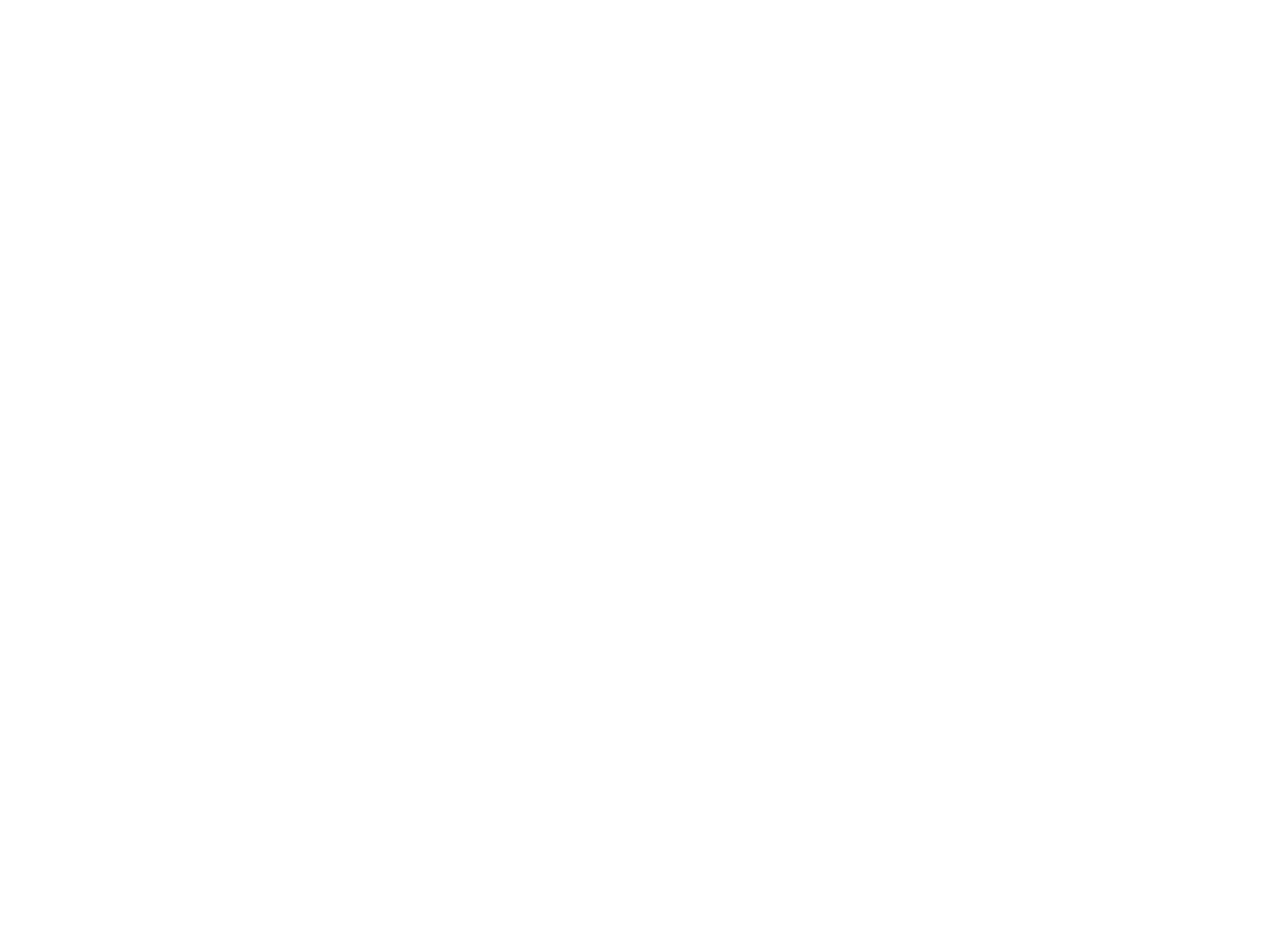
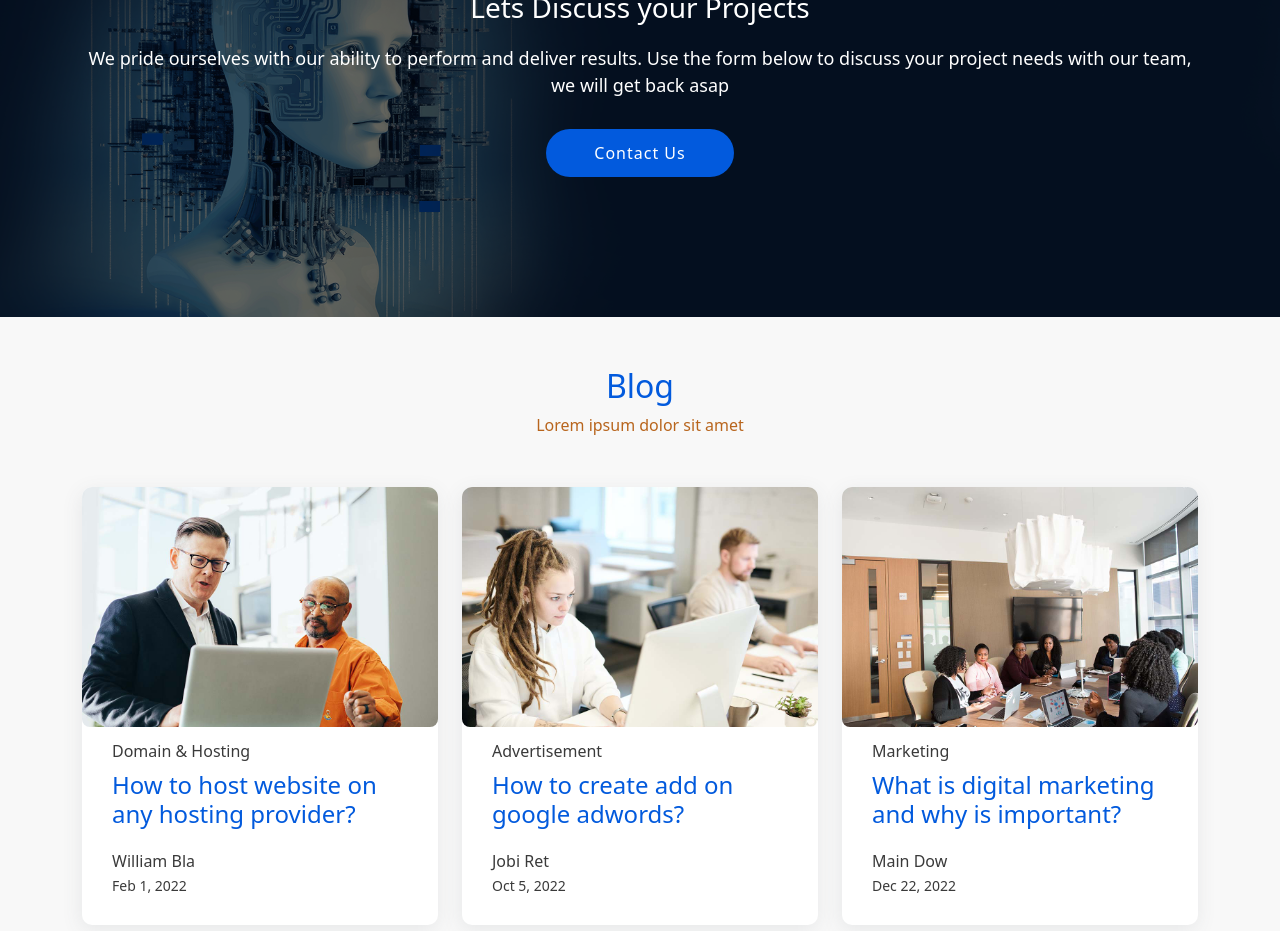
Before and after one commit to Hamza-1-0/Secondproject, a React (Vite) app: page / in a window 1280 px wide. Shown: the part 6620-7551 px from the top of the page. Before the commit the page ends 6481 px from the top, so only its background shows below. Built offline with nearby package versions, Linux system fonts and the light colour scheme.

Commit message:
Add header

```diff
--- /dev/null
+++ b/src/Components/Blog/Blog-style.css
@@ -0,0 +1,56 @@
+.blog{
+    padding-top: 50px;
+    padding-bottom: 80px;
+    background-color: #f8f8f8;
+}
+.blog .card-blog{
+    background-color: #ffffff;
+    padding: 30px;
+    height: 100%;
+    border-radius: 10px;
+    overflow: hidden;
+    box-shadow: -1px 5px 20px 0px rgb(82 90 101 / 10%);
+}
+.card-blog  .img-blog{
+    max-height: 240px;
+    margin: -30px -30px 15px -30px;
+    overflow: hidden;
+    border-radius: 8px;
+}
+
+.card-blog  .img-blog img{
+    max-width: 100%;
+    height: auto;
+    transition: 0.4s all;
+}
+.card-blog  .img-blog img:hover{
+   transform: scale(1.1);
+}
+.card-blog .text-blog h5{
+    font-size: 16px;
+    color: #3a3a3a;
+    margin-bottom: 10px;
+}
+.card-blog .text-blog h2{
+    font-size: 24px;
+    font-weight: 500;
+    padding: 0;
+    margin: 0 0 20px 0;
+}
+.card-blog .text-blog h2 a{
+    color: #025add;
+    transition: 0.3s all;
+    text-decoration: none;
+}
+.card-blog .text-blog h2 a:hover{
+    color: #3a3a3a;
+}
+.card-blog .text-blog p{
+    margin-bottom: 5px;
+    color: #3a3a3a;
+}
+.card-blog .text-blog h6{
+    font-size: 14px;
+    color: #3a3a3a;
+    margin-bottom: 0;
+}
--- /dev/null
+++ b/src/Components/Blog/Blog.jsx
@@ -0,0 +1,62 @@
+import { Col, Container, Row } from "react-bootstrap";
+import "./Blog-style.css";
+
+const Blog = () => {
+  return (
+    <div className="blog">
+      <h2 className="text-top">Blog</h2>
+      <p className="text-down">Lorem ipsum dolor sit amet</p>
+      <Container>
+        <Row>
+          <Col>
+            <div className="card-blog">
+              <div className="img-blog">
+                <img src="src\assets\News\blog\blog-1.jpg" alt="" />
+              </div>
+              <div className="text-blog">
+                <h5>Domain & Hosting</h5>
+                <h2>
+                  <a href="">How to host website on any hosting provider?</a>
+                </h2>
+                <p>William Bla</p>
+                <h6>Feb 1, 2022</h6>
+              </div>
+            </div>
+          </Col>
+          <Col>
+            <div className="card-blog">
+              <div className="img-blog">
+                <img src="src\assets\News\blog\blog-2.jpg" alt="" />
+              </div>
+              <div className="text-blog">
+                <h5>Advertisement</h5>
+                <h2>
+                  <a href="">How to create add on google adwords?</a>
+                </h2>
+                <p>Jobi Ret</p>
+                <h6>Oct 5, 2022</h6>
+              </div>
+            </div>
+          </Col>
+          <Col>
+            <div className="card-blog">
+              <div className="img-blog">
+                <img src="src\assets\News\blog\blog-3.jpg" alt="" />
+              </div>
+              <div className="text-blog">
+                <h5>Marketing</h5>
+                <h2>
+                  <a href="">What is digital marketing and why is important?</a>
+                </h2>
+                <p>Main Dow</p>
+                <h6>Dec 22, 2022</h6>
+              </div>
+            </div>
+          </Col>
+        </Row>
+      </Container>
+    </div>
+  );
+};
+
+export default Blog;
--- /dev/null
+++ b/src/Components/preview-contact/Preview-style.css
@@ -0,0 +1,49 @@
+.preview{
+    background: url(./hero-bg.png) center left;
+    background-size: cover;
+    padding: 130px 0px;
+    border-radius: 0px;
+    overflow: hidden;
+    position: relative;
+    background-attachment: fixed;
+}
+.preview::before{
+    content: "";
+    position: absolute;
+    left: 0;
+    bottom: 0;
+    top: 0;
+    right: 0;
+    width: 100%;
+    height: 100%;
+    background: #000000;
+    z-index: 0;
+    opacity: 0.6;
+}
+.preview .contact-prev{
+    position: relative;
+    z-index: 1;
+    text-align: center;
+}
+.preview .contact-prev h3{
+    color: #fff;
+    font-size: 28px;
+    margin-bottom: 20px;
+}
+.preview .contact-prev p{
+    color: #fff;
+    font-size: 18px;
+    margin-bottom: 20px;
+}
+.preview .contact-prev button{
+    font-weight: 500;
+    font-size: 16px;
+    letter-spacing: 1px;
+    display: inline-block;
+    padding: 12px 48px;
+    border-radius: 50px;
+    margin: 10px;
+    color: #fff;
+    background-color: #025add;
+    border: none;
+}
--- /dev/null
+++ b/src/Components/preview-contact/Preview.jsx
@@ -0,0 +1,26 @@
+import { Col, Container, Row } from "react-bootstrap";
+import "./Preview-style.css";
+
+const Preview = () => {
+  return (
+    <div className="preview">
+      <Container>
+        <Row>
+          <Col>
+            <div className="contact-prev">
+              <h3> Lets Discuss your Projects</h3>
+              <p>
+                We pride ourselves with our ability to perform and deliver
+                results. Use the form below to discuss your project needs with
+                our team, we will get back asap
+              </p>
+              <button>Contact Us</button>
+            </div>
+          </Col>
+        </Row>
+      </Container>
+    </div>
+  );
+};
+
+export default Preview;
--- a/src/Screen/Home.jsx
+++ b/src/Screen/Home.jsx
@@ -9,6 +9,8 @@
 import Client from "../Components/Client/Client";
 import { useEffect, useState } from "react";
 import Team from "../Components/Team/Team";
+import Preview from "../Components/preview-contact/Preview";
+import Blog from "../Components/Blog/Blog";
 
 const Home = () => {
   const [scroll, setScroll] = useState(0);
@@ -31,6 +33,8 @@
       <Statistics />
       <Client />
       <Team />
+      <Preview />
+      <Blog />
     </>
   );
 };
```
Also changed, not shown: src/Components/preview-contact/hero-bg.png (added).
